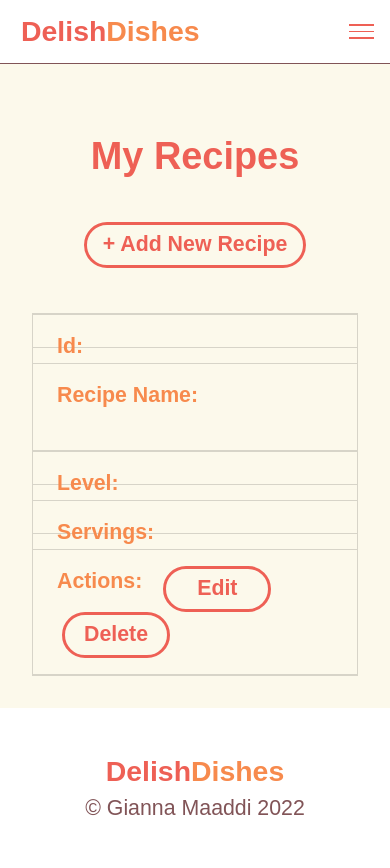
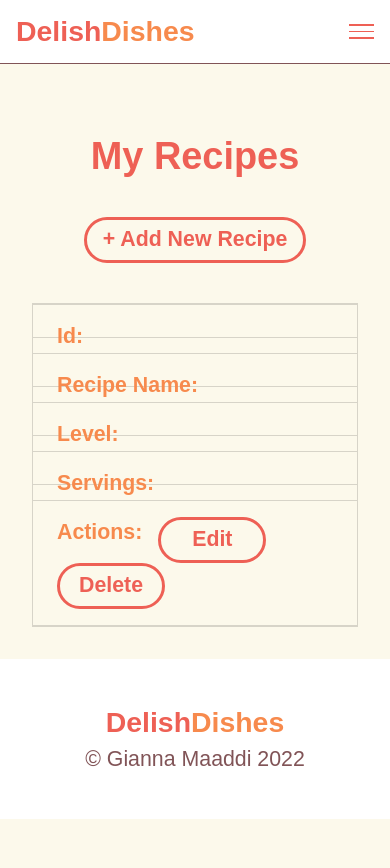
Before and after one commit to gmaaddi/idm232-grm76, a PHP site: page /final/list.php in a window 390 px wide. After the commit the page ends 819 px from the top, so only its background shows below. Run offline with PHP 8.4, Linux system fonts and the light colour scheme; tables that the repository leaves empty or names only in its code hold one stand-in row (values such as "Sample post"); data that the repository does not hold is empty; some libraries are stand-ins or nearby versions.

Commit message:
:iphone: Responsive recipe table

```diff
--- a/final/dist/styles/styles.css
+++ b/final/dist/styles/styles.css
@@ -332,7 +332,7 @@
 	font-size: 18px;
 	font-family: 'Poppins-Bold', Arial, Helvetica, sans-serif;
 	color: #282828;
-	padding: 5px;
+	/* padding: 5px; */
 }
 
 .menu {
@@ -555,6 +555,10 @@
 	justify-content: center;
 }
 
+.table-recipe {
+	padding: 0;
+}
+
 .card-img {
 	margin: 0;
 	object-fit: cover;
--- a/final/list.php
+++ b/final/list.php
@@ -44,7 +44,7 @@
                 <tr>
                     <td data-label='Id'><h5>{$recipe_row['Id']}</h5></td>
                     <td data-label='Recipe Name'>
-                        <a href='{$site_url}/recipe-details.php?Id={$recipe_row['Id']}'>
+                        <a href='{$site_url}/recipe-details.php?Id={$recipe_row['Id']}' class='table-recipe'>
                         <h5 class='recipe-link'>{$recipe_row['Recipe_name']}</h5>
                         </a>
                     </td>
```
